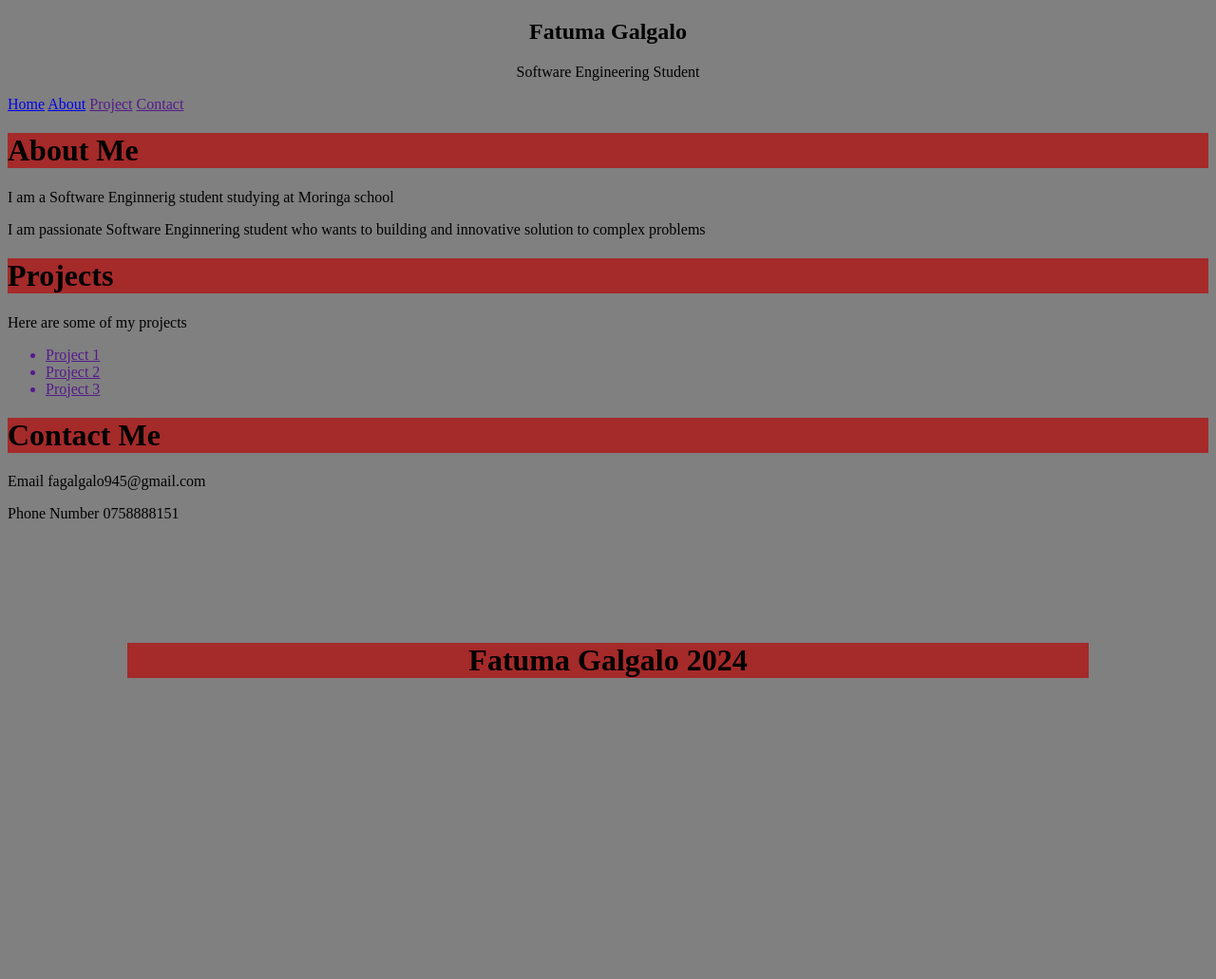
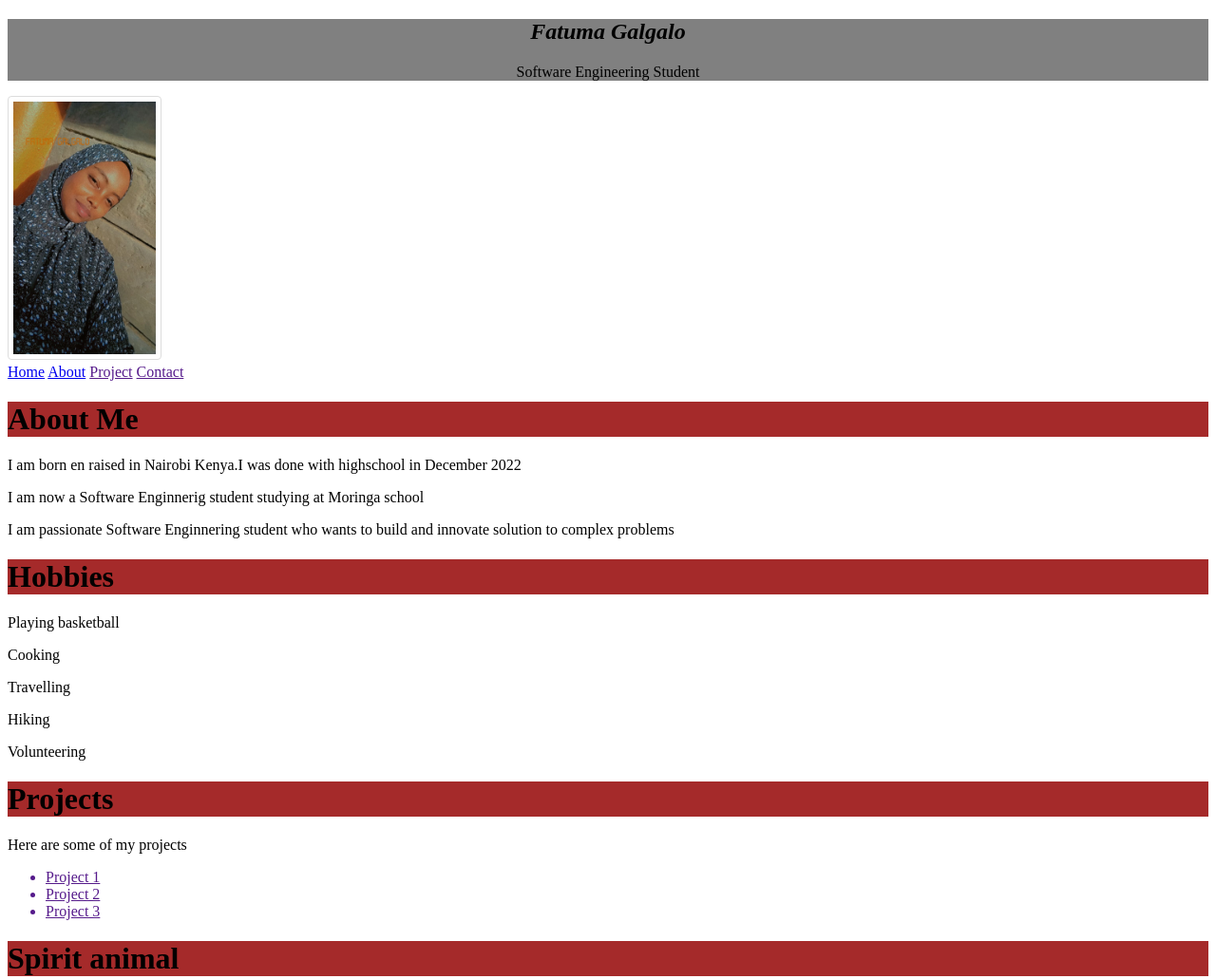
Before and after one commit to fatush254/portfolio, a plain HTML site: page index.html in a window 1280 px wide. Shown: the top 1031 px of the page at 95% size. Before the commit the page ends 840 px from the top, so only its background shows below. Drawn offline with Linux system fonts and the light colour scheme.

Commit message:
initialize commit

```diff
--- a/index.html
+++ b/index.html
@@ -7,10 +7,12 @@
     <link rel="stylesheet" href="">
     <style>
         body{
-          background-color: grey
 
-     }
+        }
+
+
      h1{
+        image-rendering:
         color: black;
         text-decoration: wavy;
          text: size adjust 30%;
@@ -21,6 +23,16 @@ header{
     background-color:grey;
     text-size-adjust: 30%;
     text-align: center;
+    image-rendering: auto;
+}
+img{
+ border: 1px solid #ddd;
+ border-radius: 4px;
+padding: 5px;
+width: 150px;
+}
+img:hover{
+    box-shadow: 0 0 2px 1px
 }
 .navbar{
     padding-left: 0% ;
@@ -32,9 +44,14 @@ header{
 .username{
     font-weight: bold;
     font-style: bold;
+
+}
+.About Me{
+    font-weight: bold;
+    font-style: bold;
 }
 footer{
-    color: white;
+    color: black;
     text-align: center;
     background-color:grey;
     box-sizing: content-box;
@@ -46,27 +63,43 @@ footer{
 }
 h2{
     text-align: center;
+}#header{
+    font-style: italic;
 }
+#image{
+    align-content: center;
+}
+
     </style>
 </head>
 <body>
 <header>
-    <h2>Fatuma Galgalo</h2>
+    <h2 id="header">Fatuma Galgalo</h2>
     <p>Software Engineering Student</p>
+
 </header>
+<img style="align-items: center;" src="1710739255273.jpg" alt="">
 <nav>
     <a href="https://www.google.co.uk/" target="_blank">Home</a>
     <a href="/About.html">About</a>
     <a href="">Project</a>
     <a href="">Contact</a>
+</nav>
 
-</nav>
 <div>
-    <h1>About Me</h1>
-    <p>I am a Software Enginnerig student  studying at Moringa school</p>
-    <p>I am passionate Software Enginnering student who wants to building and innovative solution to complex problems</p>
-    <p></p>
-</div>
+      <h1 class="About Me">About Me</h1>
+    <p>I am born en raised in Nairobi Kenya.I was done with highschool in December 2022</p>
+    <p>I am now a Software Enginnerig student  studying at Moringa school</p>
+    <p>I am passionate Software Enginnering student who wants to build and innovate solution to complex problems</p>
+    </div>
+    <div>
+        <h1>Hobbies</h1>
+        <p>Playing basketball</p>
+        <p>Cooking</p>
+        <P>Travelling</P>
+        <p>Hiking</p>
+        <p>Volunteering</p>
+    </div>
 <div>
     <h1>Projects</h1>
     <p>Here are some of my projects</p>
@@ -82,12 +115,15 @@ h2{
  </ul>
 </div>
 <div>
+    <h1>Spirit animal</h1>
+    <img src="dde1523c-d825-4905-8a22-dbfee038529f.jpeg" alt="">
+</div>
+<div>
     <h1>Contact Me</h1>
     <p>Email fagalgalo945@gmail.com</p>
     <p> Phone Number 0758888151</p>
 </div>
-
-<footer>
+    <footer>
     <h1>
         <center>Fatuma Galgalo 2024</center>
     </h1>
```
Also changed, not shown: 1710739255273.jpg (added), dde1523c-d825-4905-8a22-dbfee038529f.jpeg (added).
